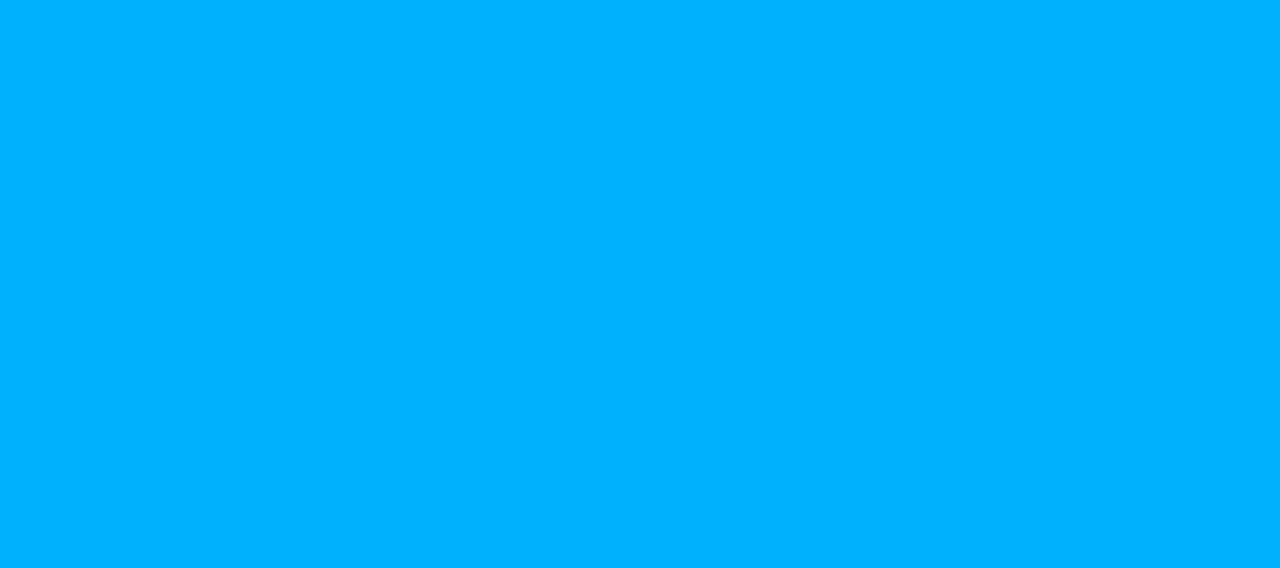
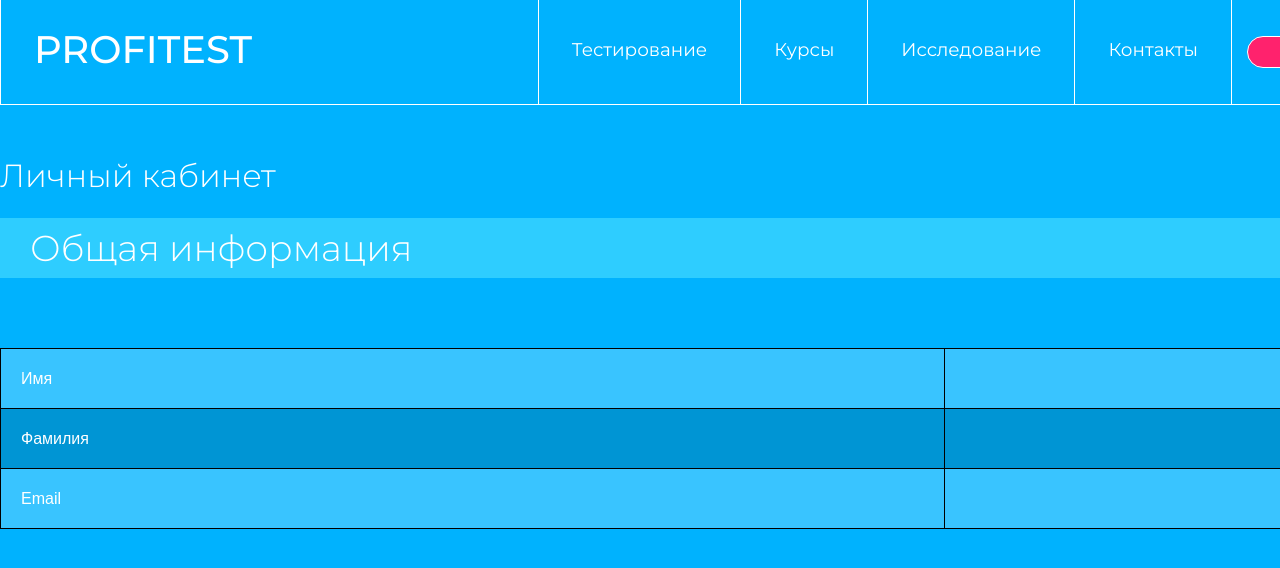
Before and after one commit to S-DevTeam-CtOTES/ProfiTest2.0, a React (Create React App) app in the folder client/: page /Room in a window 1280 px wide. Before the commit this address had no page. Shown: the top 568 px of the page. Built offline with nearby package versions, Linux system fonts and the light colour scheme.

Commit message:
add route for PR

```diff
--- a/client/src/Components/App/App.jsx
+++ b/client/src/Components/App/App.jsx
@@ -14,6 +14,8 @@ import Reviews from '../Lending/Reviews/Reviews'
 import Footer from '../Lending/Footer/Footer'
 import { observe } from 'mobx'
 import { observer } from 'mobx-react-lite'
+import PrivacyPolicy from '../Lending/PrivacyPolicy'
+import PersonRoom from '../PersonRoom/PersonRoom'
 
 
 
@@ -40,7 +42,7 @@ const App = ()  => {
             <Route path='/regestration' element={<SignUpForm/>}/>
           </>}
 
-
+            <Route path='/Room' element={<PersonRoom/>}/>
 
           <Route path='/quizze' element={<Quizze/>}/>
         </Routes>
```
